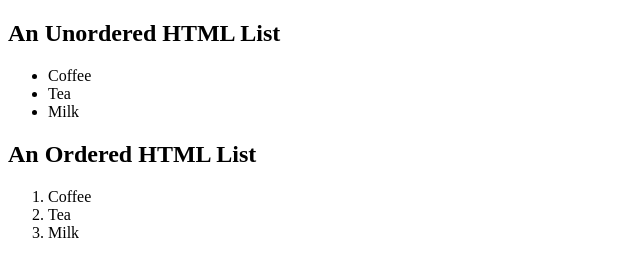
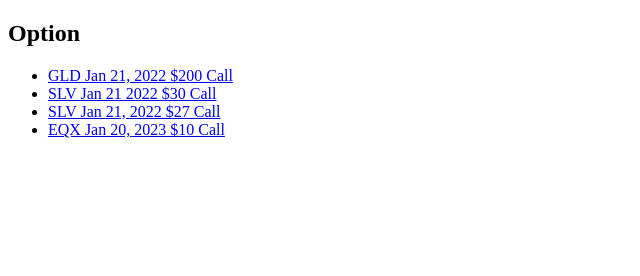
Before and after one commit to spidergroup/stocks, a plain HTML site: page index.html in a window 1280 px wide. Shown: the whole page, without its empty margins (0-640 px from the left). Drawn offline with Linux system fonts and the light colour scheme.

Commit message:
Update index.html

```diff
--- a/index.html
+++ b/index.html
@@ -2,21 +2,15 @@
 <html>
 <body>
 
-<h2>An Unordered HTML List</h2>
+<h2>Option</h2>
 
 <ul>
-  <li>Coffee</li>
-  <li>Tea</li>
-  <li>Milk</li>
+  <li><a href="https://www.barchart.com/stocks/quotes/GLD%7C20220121%7C200.00C/overview">GLD Jan 21, 2022 $200 Call</a></li>
+  <li><a href="https://www.barchart.com/stocks/quotes/SLV%7C20220121%7C30.00C">SLV Jan 21 2022 $30 Call</a></li>
+  <li><a href="https://www.barchart.com/stocks/quotes/SLV%7C20220121%7C27.00C">SLV Jan 21, 2022 $27 Call</a></li>
+  <li><a href="https://www.barchart.com/stocks/quotes/EQX%7C20230120%7C10.00C/overview">EQX Jan 20, 2023 $10 Call</a></li>
 </ul>
 
-<h2>An Ordered HTML List</h2>
-
-<ol>
-  <li>Coffee</li>
-  <li>Tea</li>
-  <li>Milk</li>
-</ol>
 
 </body>
 </html>
```
